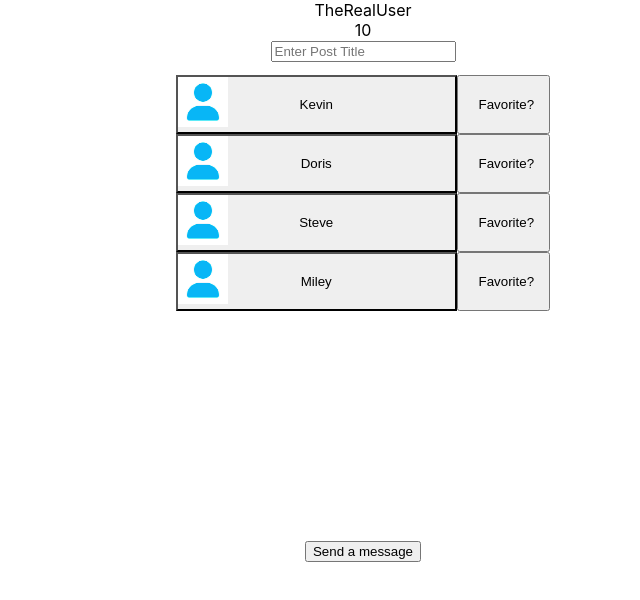
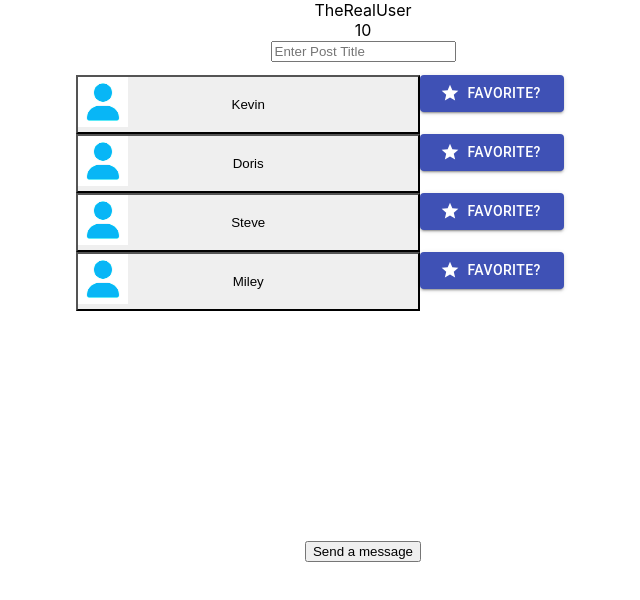
Before and after one commit to CharlotteW923/good-neighbor-tokens, a React (Create React App) app in the folder good-neighbor-tokens/: page / in a window 1280 px wide. Shown: the top 600 px of the page, without its empty margins (277-917 px from the left). Built offline with nearby package versions, Linux system fonts and the light colour scheme.

Commit message:
Added Material UI Library for customization

```diff
--- a/good-neighbor-tokens/package.json
+++ b/good-neighbor-tokens/package.json
@@ -5,6 +5,8 @@
   "dependencies": {
     "@emotion/react": "^11.9.3",
     "@emotion/styled": "^11.9.3",
+    "@material-ui/core": "^4.12.4",
+    "@mui/icons-material": "^5.8.4",
     "@mui/material": "^5.8.4",
     "@testing-library/jest-dom": "^5.16.4",
     "@testing-library/react": "^13.3.0",
--- a/good-neighbor-tokens/src/FavoriteList.js
+++ b/good-neighbor-tokens/src/FavoriteList.js
@@ -1,6 +1,8 @@
 import React, {Component} from "react";
 import {employeeData} from "./data/employeeData.js"
 import "./style/SearchFeature.css";
+import Button from '@material-ui/core/Button';
+import StarIcon from '@mui/icons-material/Star';
 
 class FavoriteList extends Component {
 
@@ -26,7 +28,7 @@ class FavoriteList extends Component {
               }
             }).map((data, key) => (
               <div className="searchUserContainer" key={key}>
-                <button className="searchUserButton">{data.username}</button>
+                <Button className="searchUserButton">{data.username}</Button>
               </div>
             ))
           }
--- a/good-neighbor-tokens/src/SearchFeature.js
+++ b/good-neighbor-tokens/src/SearchFeature.js
@@ -4,6 +4,8 @@ import {employeeData} from "./data/employeeData.js"
 import "./style/SearchFeature.css";
 import Popup from "./Popup.js";
 import FavoriteList from "./FavoriteList.js";
+import Button from '@material-ui/core/Button';
+import StarIcon from '@mui/icons-material/Star';
 
 function SearchFeature(){
       const [query, setQuery] = useState("")
@@ -37,7 +39,7 @@ function SearchFeature(){
                 handleClose = {togglePopup}/>}
 
               {/* <button className="favoriteButton" onClick={(() => {data.favorite = !data.favorite;})}>Favorite?</button> */}
-              <button className="favoriteButton" onClick={(() => {data.favorite = !data.favorite;})}>Favorite?</button>
+              <Button variant = 'contained' color = 'primary' startIcon ={<StarIcon />} className="favoriteButton" onClick={(() => {data.favorite = !data.favorite;})}>Favorite?</Button>
             </div>
           ))
         }
--- a/good-neighbor-tokens/src/style/SearchFeature.css
+++ b/good-neighbor-tokens/src/style/SearchFeature.css
@@ -1,11 +1,11 @@
 .SearchFeature{
     height:500px;
-    width: 400px;
+    width: 600px;
     margin: auto;
 }
 
 .searchUserButton{
-    width: 75%;
+    width: 60%;
     float: left;
     padding: 20px;
 
@@ -14,7 +14,6 @@
     background-size: 50px 50px;
     background-repeat: no-repeat;
     background-blend-mode:hard-light;
-    background-clip:padding-box
 
 }
 
@@ -22,7 +21,8 @@
 .favoriteButton{
     width: 25%;
     float: left;
-    padding: 20px;
+    padding: 30px;
+    padding-right:5%
 }
 
 
```
Also changed, not shown: 1 other file (tests, documents, lock files or other folders).
